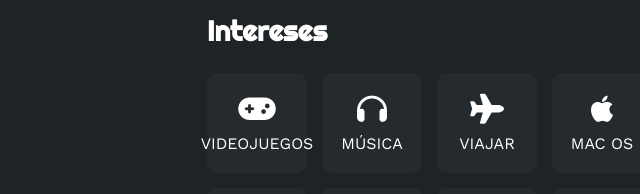
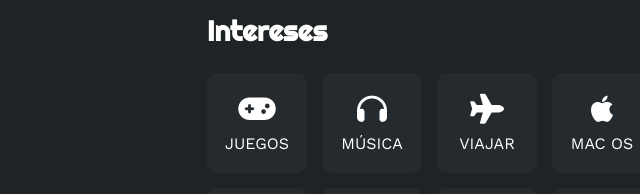
Before and after one commit to S4B3T4Y/PORTFOLIO.ME, a plain HTML site: page index.html in a window 1280 px wide. Shown: the part 1000-1194 px from the top of the page, 433-1073 px from the left. Drawn offline with nearby package versions, Linux system fonts and the light colour scheme.

Commit message:
Update index.html

```diff
--- a/index.html
+++ b/index.html
@@ -91,7 +91,7 @@
                     <div class="contenedor-intereses">
                         <div class="interes">
                             <i class="fa-solid fa-gamepad"></i>
-                            <span>VIDEOJUEGOS</span>
+                            <span>JUEGOS</span>
                         </div>
                         <div class="interes">
                             <i class="fa-solid fa-headphones"></i>
```
